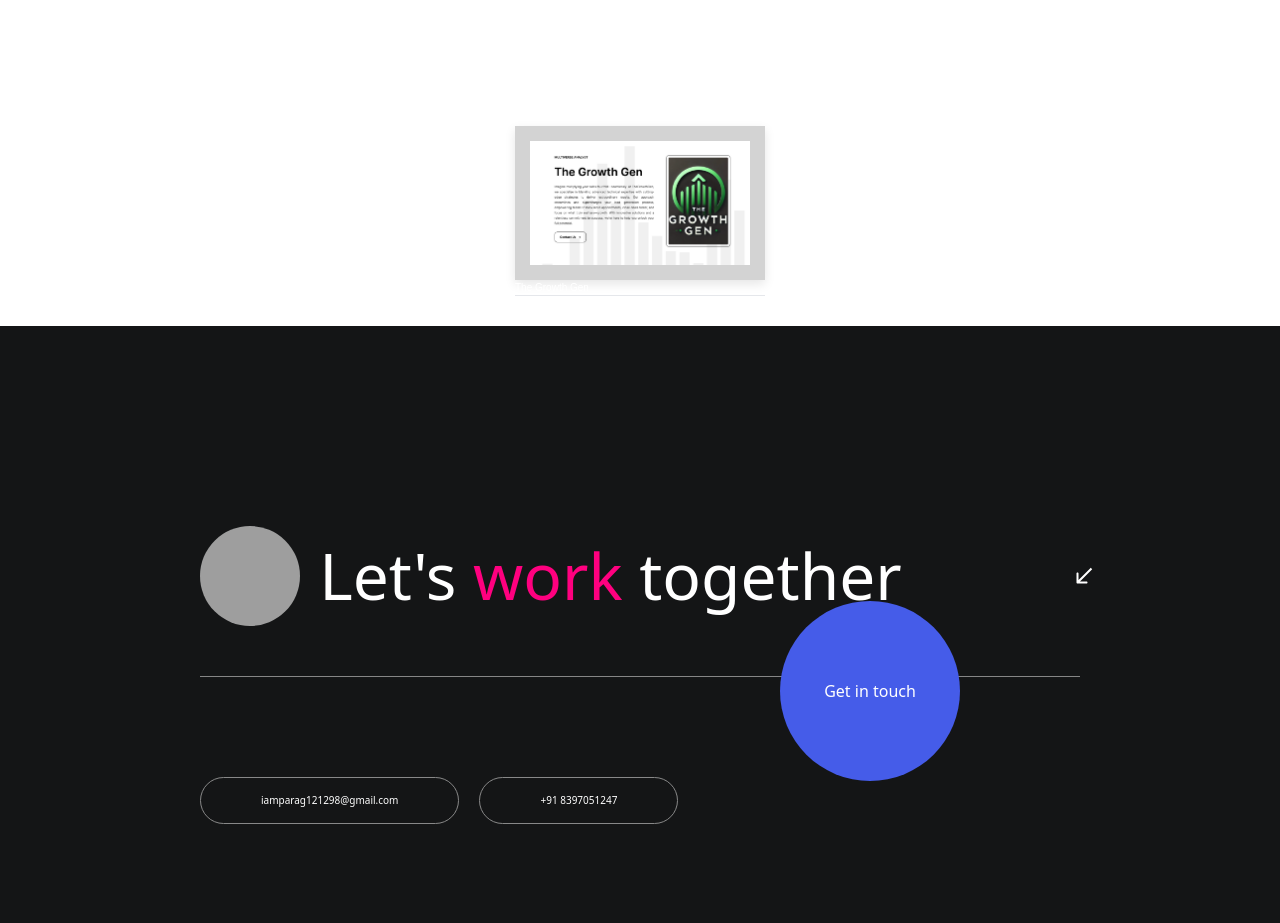
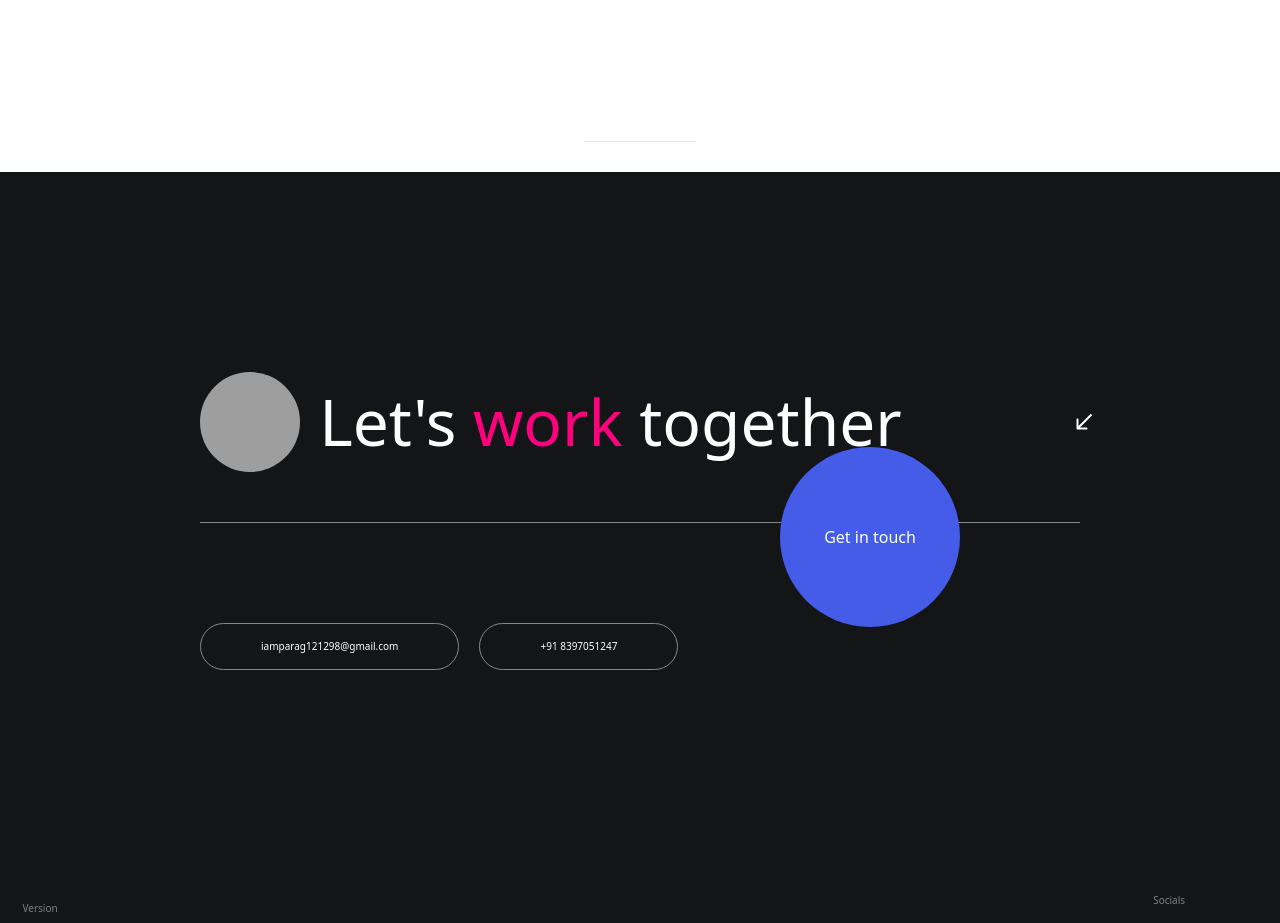
Before and after one commit to paragchauhan98/feature-develop, a Next.js app: page /work in a window 1280 px wide. Shown: the part 1260-2183 px from the top of the page. Built offline with nearby package versions, Linux system fonts and the light colour scheme; grey boxes are pictures that could not be loaded.

Commit message:
dispay none

```diff
--- a/components/work/workstyle.module.scss
+++ b/components/work/workstyle.module.scss
@@ -229,7 +229,7 @@
 }
 
 .persistentModal {
-  display: flex;
+  display: none;
   flex-direction: column;
   align-items: center;
   padding: 15px;
@@ -365,6 +365,7 @@
     align-items: center;
    }
    .persistentModal {
+    display: flex;
     height: auto;
     width: 100%;
     padding: 40px;
```
